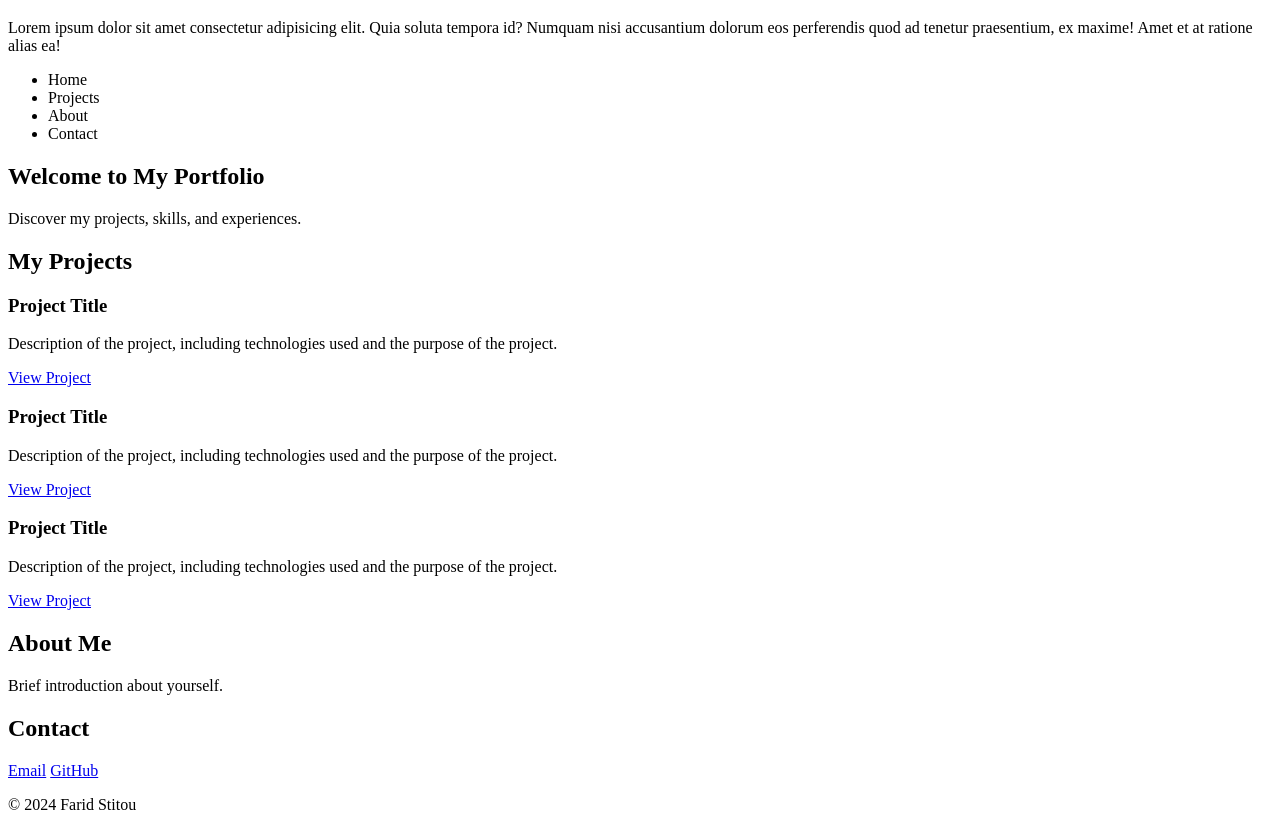
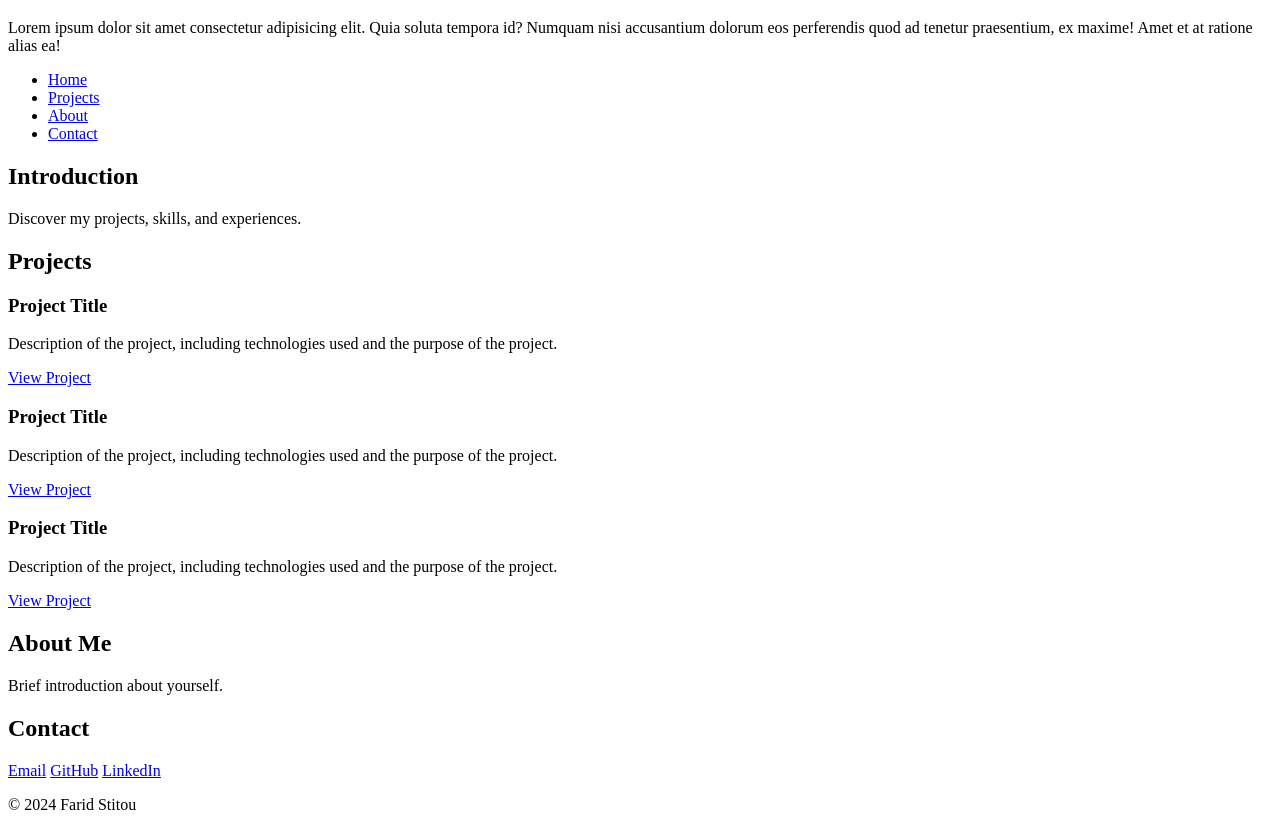
Before and after one commit to FaridStitou/My_First_Portfolio, a plain HTML site: page portfolio/index.html in a window 1280 px wide. Shown: the part 61-891 px from the top of the page. Drawn offline with Linux system fonts and the light colour scheme.

Commit message:
structure

```diff
--- a/portfolio/index.html
+++ b/portfolio/index.html
@@ -1,30 +1,28 @@
 <!DOCTYPE html>
 <html lang="en">
 <head>
-  <meta charset="UTF-8">
+  <meta charset="utf-8">
   <title>Farid Stitou - Personal Portfolio</title>
 </head>
 <body>
   <header>
     <h1>Farid Stitou</h1>
     <p>Lorem ipsum dolor sit amet consectetur adipisicing elit. Quia soluta tempora id? Numquam nisi accusantium dolorum eos perferendis quod ad tenetur praesentium, ex maxime! Amet et at ratione alias ea!</p>
+  </header>
   <nav>
     <ul>
-        <li><a href="#introduction"></a>Home</li>
-        <li><a href="#projects"></a>Projects</li>
-        <li><a href="#about"></a>About</li>
-        <li><a href="#contact"></a>Contact</li>
+      <li><a href="#introduction">Home</a></li>
+      <li><a href="#projects">Projects</a></li>
+      <li><a href="#about">About</a></li>
+      <li><a href="#contact">Contact</a></li>
     </ul>
   </nav>
-  </header>
-  <main>
   <section id="introduction">
-      <h2>Welcome to My Portfolio</h2>
+    <h2>Introduction</h2>
     <p>Discover my projects, skills, and experiences.</p>
   </section>
-
   <section id="projects">
-      <h2>My Projects</h2>
+    <h2>Projects</h2>
     <article class="project">
       <h3>Project Title</h3>
       <p>Description of the project, including technologies used and the purpose of the project.</p>
@@ -45,11 +43,11 @@
     <h2>About Me</h2>
     <p>Brief introduction about yourself.</p>
   </section>
-
   <section id="contact">
     <h2>Contact</h2>
     <a href="mailto:faridstitou1890@gmail.com" target="_blank">Email</a>
-      <a href="FaridStitou" target="_blank"> GitHub</a>
+    <a href="https://github.com/FaridStitou" target="_blank">GitHub</a>
+    <a href="https://www.linkedin.com/in/your-linkedin" target="_blank">LinkedIn</a>
   </section>
   <footer>
     <p>&copy; 2024 Farid Stitou</p>
```
Lines whose indentation alone changed are shown as unchanged.
